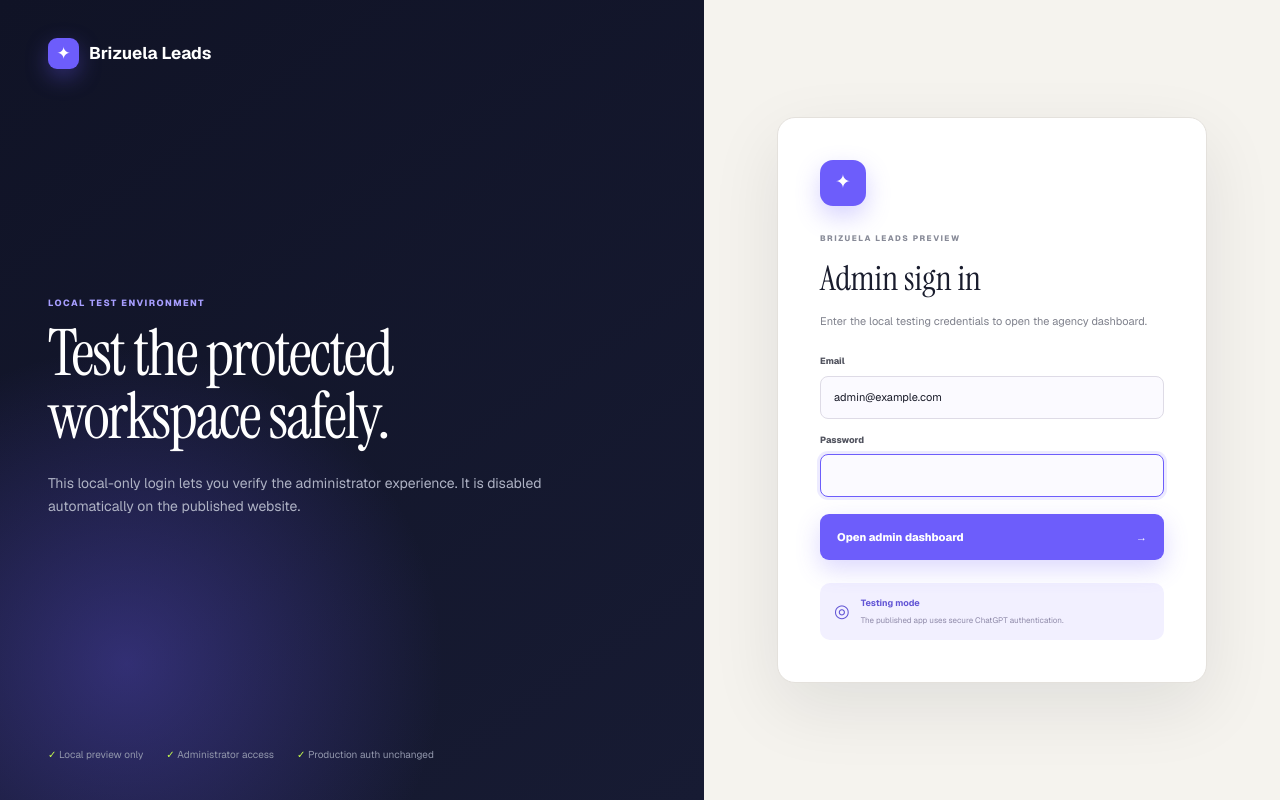
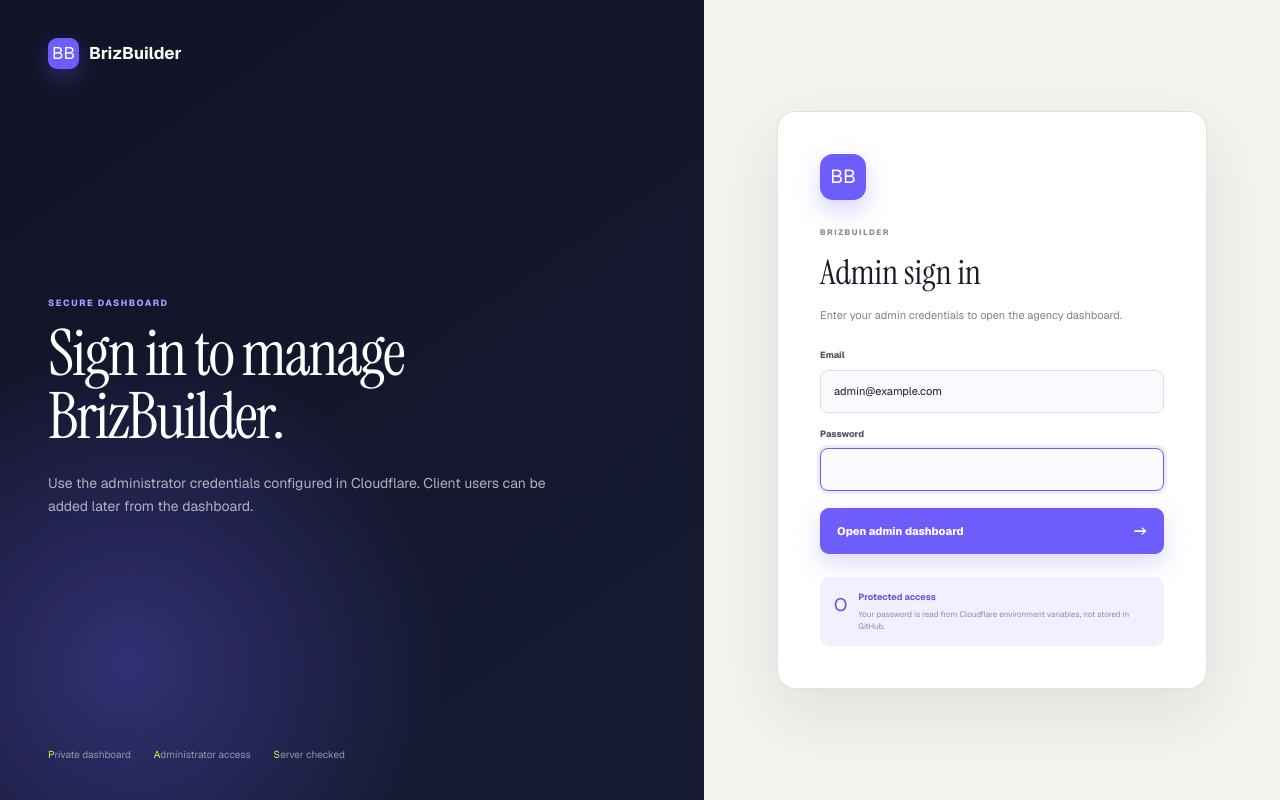
Before and after one commit to brizuelaleads/BrizBuilder-, a Next.js app: page /local-login in a window 1280 px wide. Built offline with nearby package versions, Linux system fonts and the light colour scheme.

Commit message:
Fix live dashboard login route

```diff
--- a/app/api/local-auth/login/route.ts
+++ b/app/api/local-auth/login/route.ts
@@ -5,13 +5,8 @@ import {
   LOCAL_AUTH_TOKEN,
   MAIN_ADMIN_EMAIL,
 } from "../../../auth-config";
-import { isLocalDevelopmentHost } from "../../../chatgpt-auth";
 
 export async function POST(request: Request) {
-  if (!isLocalDevelopmentHost(request.headers)) {
-    return new Response("Not found", { status: 404 });
-  }
-
   if (!LOCAL_ADMIN_PASSWORD || !LOCAL_AUTH_TOKEN) {
     return Response.redirect(new URL("/local-login?error=config", request.url), 303);
   }
@@ -28,7 +23,7 @@ export async function POST(request: Request) {
   cookieStore.set(LOCAL_AUTH_COOKIE, LOCAL_AUTH_TOKEN, {
     httpOnly: true,
     sameSite: "lax",
-    secure: false,
+    secure: new URL(request.url).protocol === "https:",
     path: "/",
     maxAge: 60 * 60 * 8,
   });
--- a/app/api/local-auth/logout/route.ts
+++ b/app/api/local-auth/logout/route.ts
@@ -1,12 +1,7 @@
 import { cookies } from "next/headers";
 import { LOCAL_AUTH_COOKIE } from "../../../auth-config";
-import { isLocalDevelopmentHost } from "../../../chatgpt-auth";
 
 export async function GET(request: Request) {
-  if (!isLocalDevelopmentHost(request.headers)) {
-    return new Response("Not found", { status: 404 });
-  }
-
   const cookieStore = await cookies();
   cookieStore.delete(LOCAL_AUTH_COOKIE);
   return Response.redirect(new URL("/", request.url), 303);
--- a/app/chatgpt-auth.ts
+++ b/app/chatgpt-auth.ts
@@ -26,8 +26,6 @@ export async function getChatGPTUser(): Promise<ChatGPTUser | null> {
   const requestHeaders = await headers();
   const email = requestHeaders.get(USER_EMAIL_HEADER);
   if (!email) {
-    if (!isLocalDevelopmentHost(requestHeaders)) return null;
-
     const cookieStore = await cookies();
     if (cookieStore.get(LOCAL_AUTH_COOKIE)?.value !== LOCAL_AUTH_TOKEN) {
       return null;
@@ -71,22 +69,15 @@ export function chatGPTSignInPath(returnTo: string): string {
 export async function signInPathForCurrentRequest(
   returnTo: string,
 ): Promise<string> {
-  const requestHeaders = await headers();
-  if (isLocalDevelopmentHost(requestHeaders)) {
-    const safeReturnTo = safeRelativeReturnPath(returnTo);
-    return `/local-login?return_to=${encodeURIComponent(safeReturnTo)}`;
-  }
-  return chatGPTSignInPath(returnTo);
+  const safeReturnTo = safeRelativeReturnPath(returnTo);
+  return `/local-login?return_to=${encodeURIComponent(safeReturnTo)}`;
 }
 
 export async function signOutPathForCurrentRequest(
   returnTo = "/",
 ): Promise<string> {
-  const requestHeaders = await headers();
-  if (isLocalDevelopmentHost(requestHeaders)) {
-    return "/api/local-auth/logout";
-  }
-  return chatGPTSignOutPath(returnTo);
+  void returnTo;
+  return "/api/local-auth/logout";
 }
 
 export function isLocalDevelopmentHost(requestHeaders: Headers): boolean {
--- a/app/dashboard/page.tsx
+++ b/app/dashboard/page.tsx
@@ -82,6 +82,33 @@ function AccessPending({ name, signOutPath }: { name: string; signOutPath: strin
   );
 }
 
+function DatabaseSetupRequired({ signOutPath }: { signOutPath: string }) {
+  return (
+    <main className="auth-page auth-pending-page">
+      <section className="access-pending-card">
+        <span>DB</span>
+        <p>DASHBOARD LOGIN WORKS</p>
+        <h1>Connect Cloudflare D1 to finish the dashboard.</h1>
+        <div>
+          You are signed in, but the protected CRM needs a real Cloudflare D1
+          database before it can load client data, leads, tasks, and accounts.
+          The public website can stay live while this is connected.
+        </div>
+        <a href={signOutPath}>Sign out</a>
+      </section>
+    </main>
+  );
+}
+
+function isMissingDatabase(error: unknown) {
+  return (
+    error instanceof Error &&
+    (error.message.includes("database is unavailable") ||
+      error.message.includes("D1") ||
+      error.message.includes("DB"))
+  );
+}
+
 export default async function DashboardPage() {
   const user = await getChatGPTUser();
   if (!user) {
@@ -97,6 +124,9 @@ export default async function DashboardPage() {
   try {
     crmData = await getCrmBootstrap(user);
   } catch (error) {
+    if (isMissingDatabase(error)) {
+      return <DatabaseSetupRequired signOutPath={signOutPath} />;
+    }
     if (access.role !== "client" || !access.client) throw error;
   }
   if (crmData) return <CrmApp initialData={crmData} signOutPath={signOutPath} />;
--- a/app/local-login/page.tsx
+++ b/app/local-login/page.tsx
@@ -1,14 +1,11 @@
 import type { Metadata } from "next";
-import { headers } from "next/headers";
-import { redirect } from "next/navigation";
 import { MAIN_ADMIN_EMAIL } from "../auth-config";
-import { isLocalDevelopmentHost } from "../chatgpt-auth";
 
 export const dynamic = "force-dynamic";
 
 export const metadata: Metadata = {
-  title: "Local sign in · Brizuela Leads",
-  description: "Local Brizuela Leads CRM preview sign in.",
+  title: "Sign in | BrizBuilder",
+  description: "Sign in to the protected BrizBuilder dashboard.",
 };
 
 export default async function LocalLogin({
@@ -16,39 +13,36 @@ export default async function LocalLogin({
 }: {
   searchParams: Promise<{ error?: string }>;
 }) {
-  const requestHeaders = await headers();
-  if (!isLocalDevelopmentHost(requestHeaders)) redirect("/");
-
   const { error } = await searchParams;
 
   return (
     <main className="auth-page">
       <section className="auth-story">
         <div className="auth-brand">
-          <span>✦</span>
-          <strong>Brizuela Leads</strong>
+          <span>BB</span>
+          <strong>BrizBuilder</strong>
         </div>
         <div className="auth-story-copy">
-          <p>LOCAL TEST ENVIRONMENT</p>
-          <h1>Test the protected workspace safely.</h1>
+          <p>SECURE DASHBOARD</p>
+          <h1>Sign in to manage BrizBuilder.</h1>
           <span>
-            This local-only login lets you verify the administrator experience.
-            It is disabled automatically on the published website.
+            Use the administrator credentials configured in Cloudflare. Client
+            users can be added later from the dashboard.
           </span>
         </div>
         <div className="auth-trust-row">
-          <span>✓ Local preview only</span>
-          <span>✓ Administrator access</span>
-          <span>✓ Production auth unchanged</span>
+          <span>Private dashboard</span>
+          <span>Administrator access</span>
+          <span>Server checked</span>
         </div>
       </section>
       <section className="auth-panel">
         <div className="auth-card">
-          <span className="auth-card-icon">✦</span>
-          <p>BRIZUELA LEADS PREVIEW</p>
+          <span className="auth-card-icon">BB</span>
+          <p>BRIZBUILDER</p>
           <h2>Admin sign in</h2>
           <span className="auth-card-copy">
-            Enter the local testing credentials to open the agency dashboard.
+            Enter your admin credentials to open the agency dashboard.
           </span>
           <form className="local-login-form" action="/api/local-auth/login" method="post">
             <label>
@@ -59,16 +53,29 @@ export default async function LocalLogin({
               <span>Password</span>
               <input name="password" type="password" autoComplete="current-password" required autoFocus />
             </label>
-            {error === "config" ? <div className="local-login-error" role="alert">Local credentials are not configured. Add the required values to .env.local and restart the server.</div> : error ? <div className="local-login-error" role="alert">The email or password is incorrect.</div> : null}
+            {error === "config" ? (
+              <div className="local-login-error" role="alert">
+                Login is not configured yet. Add MAIN_ADMIN_EMAIL,
+                LOCAL_DEV_ADMIN_PASSWORD, and LOCAL_DEV_SESSION_TOKEN in
+                Cloudflare environment variables.
+              </div>
+            ) : error ? (
+              <div className="local-login-error" role="alert">
+                The email or password is incorrect.
+              </div>
+            ) : null}
             <button className="auth-signin" type="submit">
-              Open admin dashboard <span>→</span>
+              Open admin dashboard <span>-&gt;</span>
             </button>
           </form>
           <div className="auth-role-note">
-            <span>◎</span>
+            <span>O</span>
             <p>
-              <strong>Testing mode</strong>
-              <small>The published app uses secure ChatGPT authentication.</small>
+              <strong>Protected access</strong>
+              <small>
+                Your password is read from Cloudflare environment variables, not
+                stored in GitHub.
+              </small>
             </p>
           </div>
         </div>
--- a/db/access.ts
+++ b/db/access.ts
@@ -78,6 +78,10 @@ function database(): D1Database {
   return env.DB;
 }
 
+export function hasAccessDatabase(): boolean {
+  return Boolean(env.DB);
+}
+
 export async function ensureAccessSchema(): Promise<void> {
   const db = database();
   await db.batch(schemaStatements.map((statement) => db.prepare(statement)));
@@ -132,9 +136,20 @@ export async function ensureAccessSchema(): Promise<void> {
 export async function getAccountAccess(
   user: ChatGPTUser,
 ): Promise<AccountAccess | null> {
+  const email = user.email.trim().toLowerCase();
+
+  if (!hasAccessDatabase()) {
+    if (email !== MAIN_ADMIN_EMAIL) return null;
+    return {
+      email,
+      displayName: user.displayName,
+      role: "admin",
+      client: null,
+    };
+  }
+
   await ensureAccessSchema();
   const db = database();
-  const email = user.email.trim().toLowerCase();
 
   if (email === MAIN_ADMIN_EMAIL) {
     await db
```
